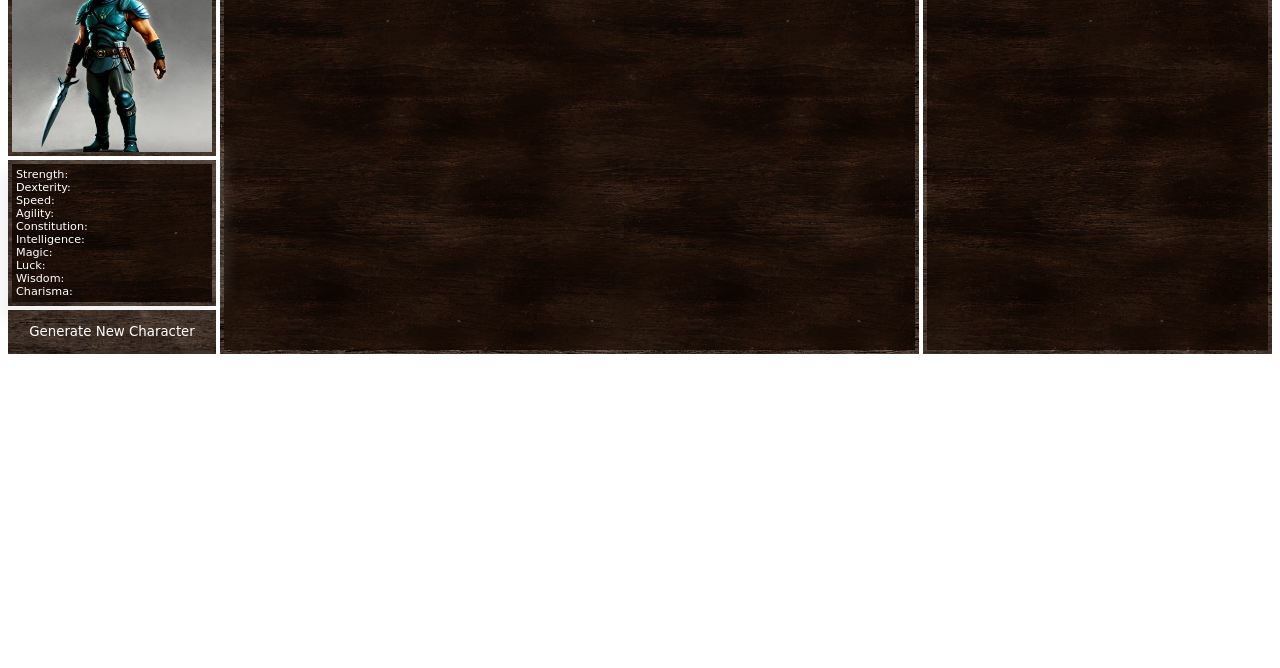
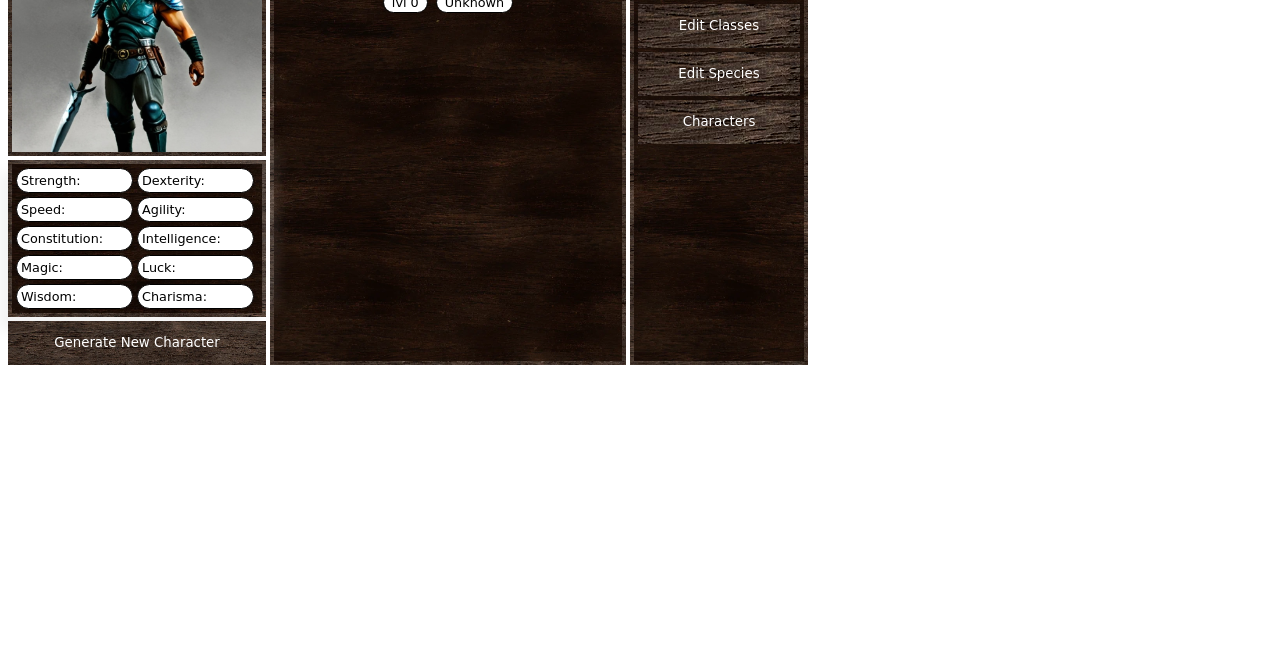
Before and after one commit to tayscadd/jsFinalProjectFantasy, a website: page public/index.html in a window 1280 px wide. Shown: the part 132-800 px from the top of the page. Drawn offline with Linux system fonts and the light colour scheme; no server answers; a web font is replaced by a local one.

Commit message:
Control Panel, css changes for header and stats

```diff
--- a/public/client.js
+++ b/public/client.js
@@ -42,3 +42,4 @@ async function updateCharacterSheetWithRandomData() {
     updateCharacterSheet(character);
     console.log('Updated Character Sheet!')
 }
+updateCharacterSheetWithRandomData()
--- a/public/index.css
+++ b/public/index.css
@@ -6,9 +6,10 @@ html * {
 
 /*CHARACTER SHEET*/
 .characterSheet {
-    --_-left-width: 200;
+    --_-left-width: 250;
     --_-left-padding: 4;
     --_-middle-padding: 4;
+    max-width: 800px;
     display: grid;
     grid-template-columns: calc((var(--_-left-width) * 1px) + (var(--_-left-padding) * 2px)) 2fr 1fr;
     gap: calc(var(--_-middle-padding) * 1px);
@@ -21,6 +22,17 @@ html * {
 }
 
 /*GENERAL USE*/
+.tag {
+    font-size: .8rem;
+    background-color: #FFF;
+    color: #000;
+    border: 1px solid #000;
+    border-radius: 9999px;
+    padding: 2px 8px;
+}
+.tag span {
+    color: #000;
+}
 .borderbackground {
     background-image: var(--_-light-wood);
     background-repeat: repeat;
@@ -89,13 +101,24 @@ html * {
   .5rem -.6rem .8rem .5rem rgba(255,255,255, .1);
     position: relative;
     color: black;
+    display: grid;
+    grid-template-columns: 1fr 1fr;
+    row-gap: calc(var(--_-padding) * 1px);
+}
+.statBox .tag {
+    width: calc((var(--statBox-width) - var(--_-padding) * 1px) / 2 - (var(--_-padding) * 3px));
+    display: grid;
+    grid-template-columns: 1fr max-content;
+}
+.statBox span {
+    padding-right: 6px;
 }
 .statBox p {
     margin: 0;
-    padding: 0;
+    padding: calc(var(--_-padding) * 1px);
 }
-/*newCharacterBtnDiv*/
-.newCharacterBtnDiv {
+/*btn-default-container*/
+.btn-default-container {
     position: relative;
     width: calc((var(--_-left-width) * 1px) + (var(--_-left-padding) * 2px));
 
@@ -109,7 +132,22 @@ html * {
     background-size: cover;
     transition: height 0.3s;
 }
-.newCharacterBtnDiv button {
+.btn-default {
+    --local-height: 44px;
+    height: var(--local-height);
+    position: relative;
+    width: calc((var(--_-left-width) * 1px) + (var(--_-left-padding) * 2px));
+    background-image: var(--_-light-wood) !important;
+    background-repeat: repeat;
+    background-size: cover;
+    transition: height 0.3s;
+    background: none;
+    border: none;
+    color: white;
+    width: 100%;
+    cursor: pointer;
+}
+.btn-default-container button {
     background: none;
     border: none;
     color: white;
@@ -117,7 +155,7 @@ html * {
     height: 100%;
     cursor: pointer;
 }
-.newCharacterBtnDiv:hover {
+.btn-default-container:hover, .btn-default:hover {
     height: calc(var(--local-height) + 4px);
 }
 
@@ -134,27 +172,32 @@ html * {
 }
 .middle .header {
     display: flex;
-    flex-direction: row;
+    flex-direction: column;
     align-items: center;
     justify-content: center;
-    gap: calc(var(--_-padding) * 4px);
+    gap: calc(var(--_-padding) * 2px);
 }
-.middle .header * {
+.middle .header div {
+    display: flex;
+    flex-direction: row;
+    gap: calc(var(--_-padding) * 2px);
+}
+.middle .header h2 {
     font-size: 1.5rem;
     font-weight: 400;
     margin: 0;
     padding: 0;
 }
-.middle .tag {
-    font-size: .8rem;
-    background-color: #FFF;
-    color: #000;
-    border: 1px solid #000;
-    border-radius: 9999px;
-    padding: 2px 8px;
+.middle .header p {
+    margin: 0;
 }
 
 /*RIGHT SIDE*/
 .rightside {
     position: relative;
+    --_-padding: var(--_-middle-padding);
+    padding: calc(var(--_-padding) * 2px);
+    display: flex;
+    flex-direction: column;
+    gap: calc(var(--_-padding) * 1px);
 }
--- a/public/index.html
+++ b/public/index.html
@@ -24,19 +24,19 @@
                 <div class="stats">
                     <div class="borderbackground background-wood"></div>
                     <div class="statBox text-fantasy">
-                        <p>Strength: <span id="characterStrength"></span></p>
-                        <p>Dexterity: <span id="characterDex"></span></p>
-                        <p>Speed: <span id="characterSpeed"></span></p>
-                        <p>Agility: <span id="characterAgility"></span></p>
-                        <p>Constitution: <span id="characterConstitution"></span></p>
-                        <p>Intelligence: <span id="characterIntelligence"></span></p>
-                        <p>Magic: <span id="characterMagic"></span></p>
-                        <p>Luck: <span id="characterLuck"></span></p>
-                        <p>Wisdom: <span id="characterWisdom"></span></p>
-                        <p>Charisma: <span id="characterCharisma"></span></p>
+                        <p class="tag">Strength: <span id="characterStrength"></span></p>
+                        <p class="tag">Dexterity: <span id="characterDex"></span></p>
+                        <p class="tag">Speed: <span id="characterSpeed"></span></p>
+                        <p class="tag">Agility: <span id="characterAgility"></span></p>
+                        <p class="tag">Constitution: <span id="characterConstitution"></span></p>
+                        <p class="tag">Intelligence: <span id="characterIntelligence"></span></p>
+                        <p class="tag">Magic: <span id="characterMagic"></span></p>
+                        <p class="tag">Luck: <span id="characterLuck"></span></p>
+                        <p class="tag">Wisdom: <span id="characterWisdom"></span></p>
+                        <p class="tag">Charisma: <span id="characterCharisma"></span></p>
                     </div>
                 </div>
-                <div class="newCharacterBtnDiv">
+                <div class="btn-default-container">
                     <button class="text-fantasy" type="button" onclick="updateCharacterSheetWithRandomData()">Generate New Character</button>
                 </div>
             </div>
@@ -44,13 +44,19 @@
                 <div class="borderbackground"></div>
                 <div class="header">
                     <h2 class='text-fantasy' id="characterName">Name</h2>
-                    <p class='text-fantasy tag' id="characterLevel">lvl 0</p>
-                    <p class="text-fantasy tag" id="characterClass">Unknown</p>
+                    <div>
+                        <p class='text-fantasy tag' id="characterLevel">lvl 0</p>
+                        <p class="text-fantasy tag" id="characterClass">Unknown</p>
+                    </div>
                 </div>
                 <p id="characterDescription"></p>
             </div>
             <div class="rightside">
                 <div class="borderbackground"></div>
+                <button class="btn-default text-fantasy">Edit Character</button>
+                <button class="btn-default text-fantasy">Edit Classes</button>
+                <button class="btn-default text-fantasy">Edit Species</button>
+                <button class="btn-default text-fantasy">Characters</button>
             </div>
         </div>
     </main>
```
